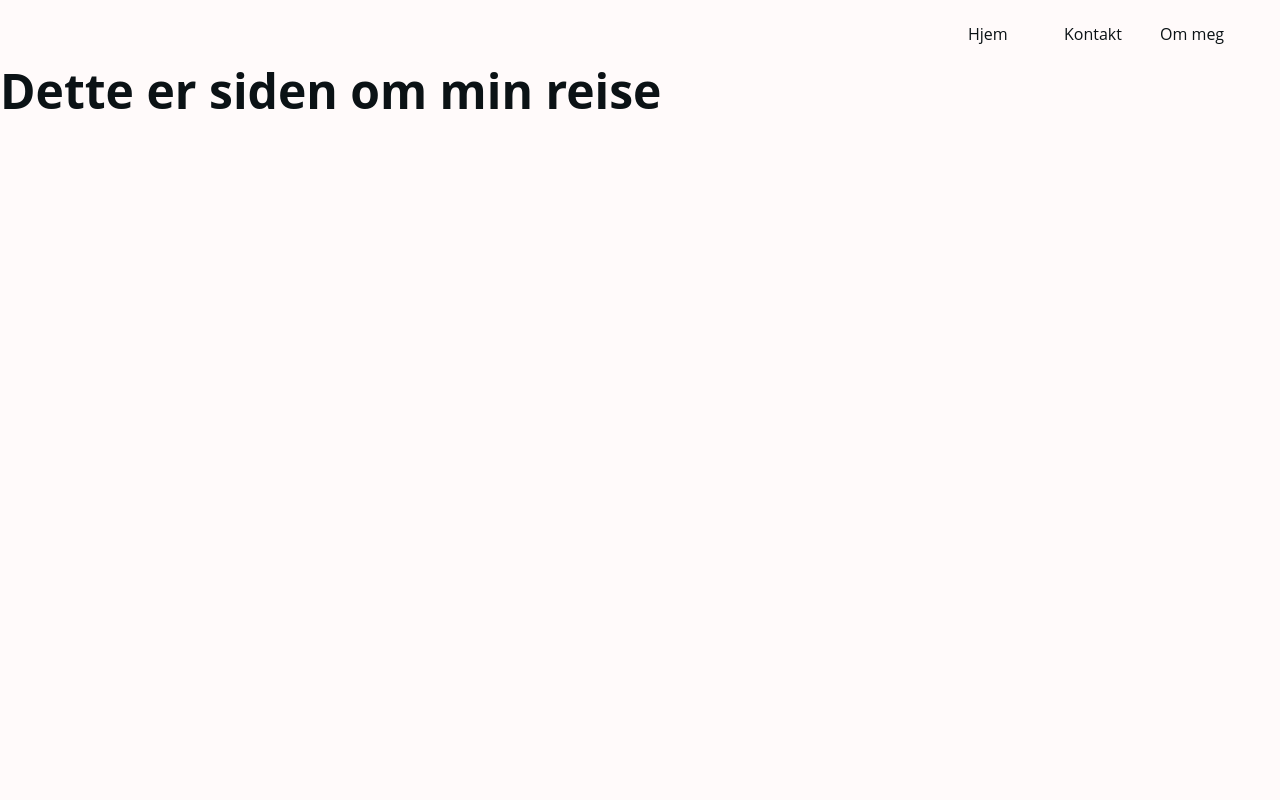
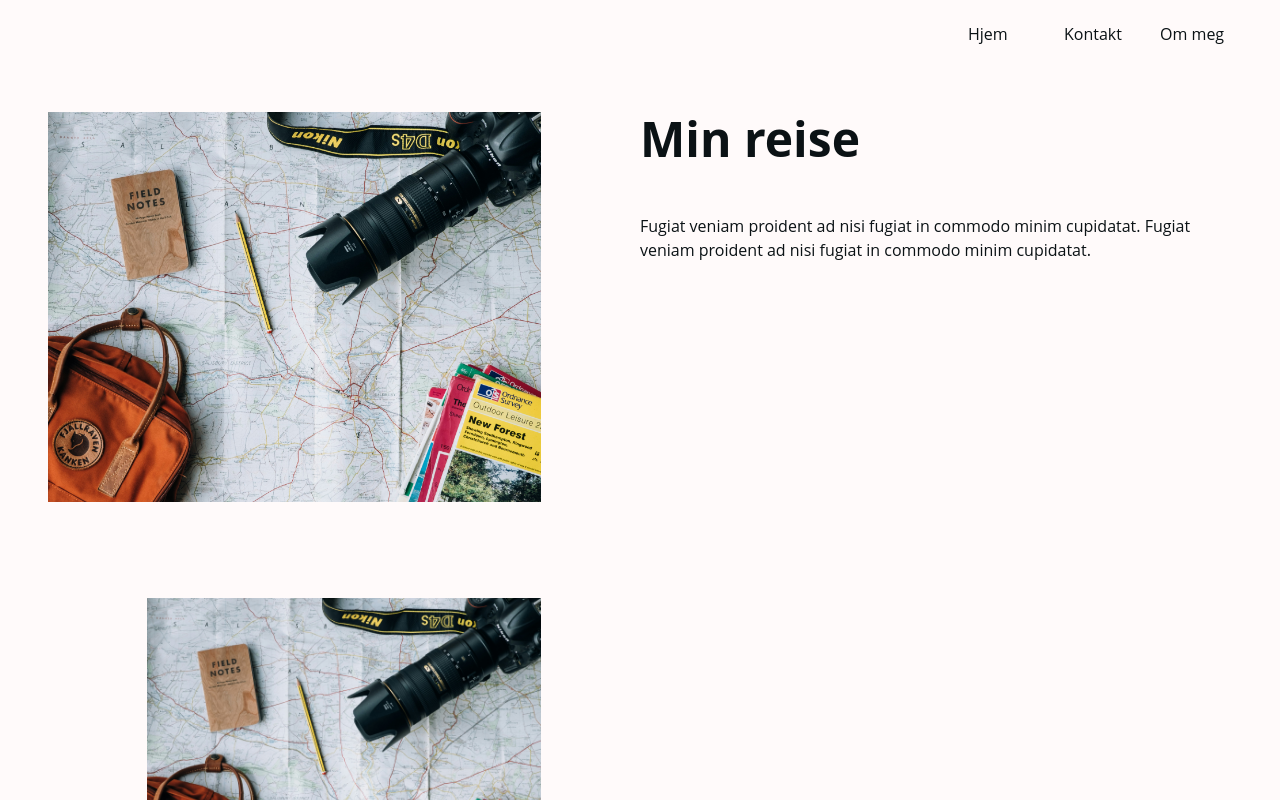
Before and after one commit to AndyKodehode/Portfolio2024, a Next.js app: page /minReise in a window 1280 px wide. Shown: the top 800 px of the page. Built offline with nearby package versions, Linux system fonts and the light colour scheme.

Commit message:
påbegynt oppsett på "min reise"

```diff
--- a/components/minReiseComp/yearSection.jsx
+++ b/components/minReiseComp/yearSection.jsx
@@ -0,0 +1,9 @@
+import Image from "next/image"
+
+export function YearCard({bilde}){
+    return(
+        <div className="w-4/6">
+          <Image src={bilde}/>
+        </div>
+    )
+}
--- a/src/app/minReise/page.js
+++ b/src/app/minReise/page.js
@@ -1,10 +1,39 @@
-
+import Image from "next/image"
+import AnnieSprettReise from "../../../public/AnnieSprattReise.jpg"
+import { YearCard } from "../../../components/minReiseComp/yearSection"
 
 
 export default function MinReise(){
     return(
-        <div>
-            <h1>Dette er siden om min reise</h1>
+
+        <div className="p-12 flex flex-col gap-24 ">
+                <div className="flex flex-row">
+                    <div className=" w-3/6">
+                        <Image className="w-5/6" src={AnnieSprettReise}/>
+                    </div>
+                    <div className=" w-3/6 flex flex-col gap-12">
+                        <h1>Min reise</h1>
+                        <p>
+                            Fugiat veniam proident ad nisi fugiat in commodo minim cupidatat.
+                            Fugiat veniam proident ad nisi fugiat in commodo minim cupidatat.
+                        </p>
+                    </div>
+                </div>
+
+                <div className="flex flex-row w-full">
+                    <div className="flex flex-col items-center gap-12">
+                      <YearCard bilde={AnnieSprettReise}/>
+                      <YearCard bilde={AnnieSprettReise}/>
+
+                    </div >
+
+                    <div className="flex flex-col pt-72 items-center gap-12">
+                      <YearCard bilde={AnnieSprettReise}/>
+                      <YearCard bilde={AnnieSprettReise}/>
+
+                    </div>
+
+                </div>
         </div>
     )
 }
```
